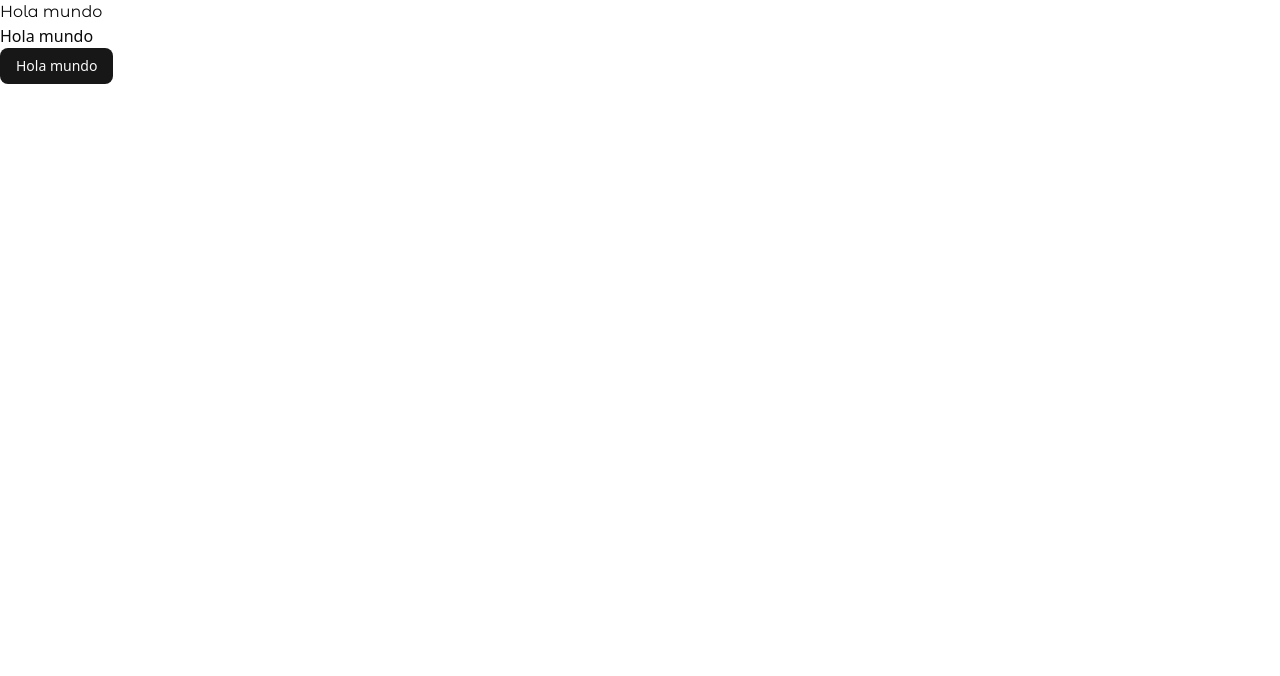
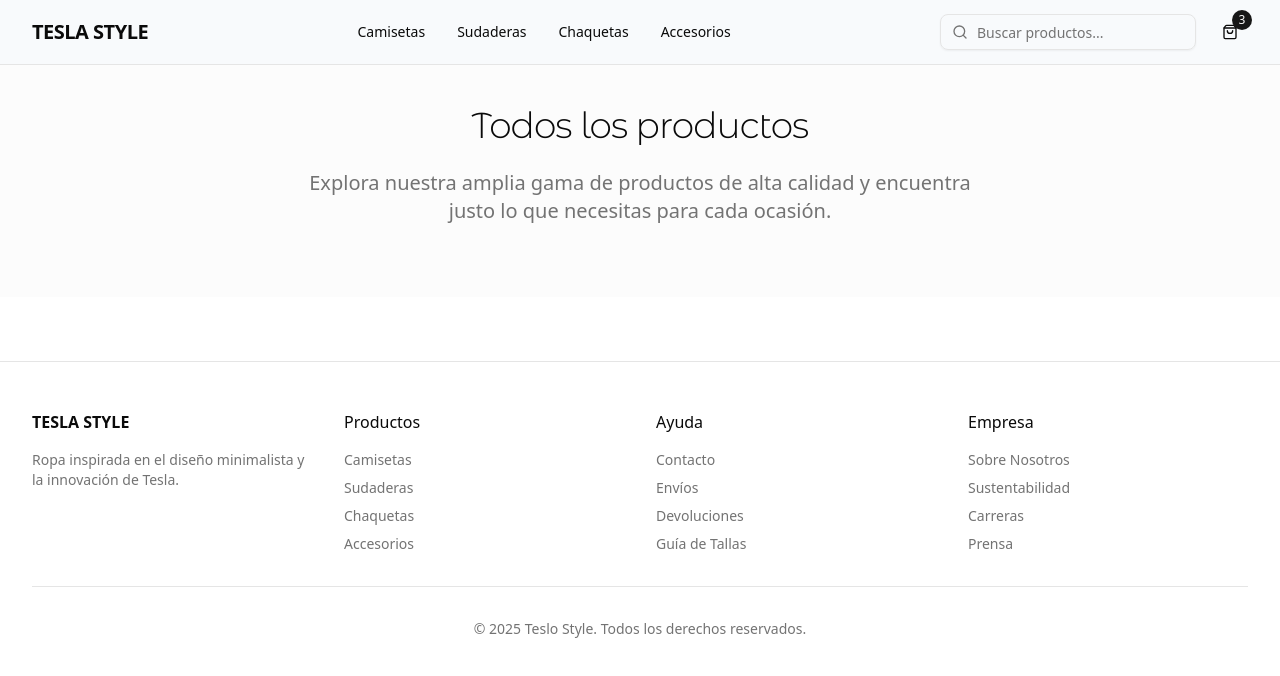
Before and after one commit to m1gang/teslo-shop-react, a React (Vite) app: page / in a window 1280 px wide. Shown: the top 676 px of the page. Built offline with nearby package versions, Linux system fonts and the light colour scheme.

Commit message:
Diseño del HomePage

```diff
--- /dev/null
+++ b/src/components/ui/input.tsx
@@ -0,0 +1,21 @@
+import * as React from "react"
+
+import { cn } from "@/lib/utils"
+
+function Input({ className, type, ...props }: React.ComponentProps<"input">) {
+  return (
+    <input
+      type={type}
+      data-slot="input"
+      className={cn(
+        "file:text-foreground placeholder:text-muted-foreground selection:bg-primary selection:text-primary-foreground dark:bg-input/30 border-input h-9 w-full min-w-0 rounded-md border bg-transparent px-3 py-1 text-base shadow-xs transition-[color,box-shadow] outline-none file:inline-flex file:h-7 file:border-0 file:bg-transparent file:text-sm file:font-medium disabled:pointer-events-none disabled:cursor-not-allowed disabled:opacity-50 md:text-sm",
+        "focus-visible:border-ring focus-visible:ring-ring/50 focus-visible:ring-[3px]",
+        "aria-invalid:ring-destructive/20 dark:aria-invalid:ring-destructive/40 aria-invalid:border-destructive",
+        className
+      )}
+      {...props}
+    />
+  )
+}
+
+export { Input }
--- /dev/null
+++ b/src/shop/components/CustomFooter.tsx
@@ -0,0 +1,52 @@
+import React from 'react'
+
+export const CustomFooter = () => {
+    return (
+        <footer className="border-t py-12 px-4 lg:px-8 mt-16">
+            <div className="container mx-auto">
+                <div className="grid grid-cols-1 md:grid-cols-4 gap-8">
+                    <div>
+                        <h3 className="font-semibold mb-4">TESLA STYLE</h3>
+                        <p className="text-sm text-muted-foreground">
+                            Ropa inspirada en el diseño minimalista y la innovación de Tesla.
+                        </p>
+                    </div>
+
+                    <div>
+                        <h4 className="font-medium mb-4">Productos</h4>
+                        <ul className="space-y-2 text-sm text-muted-foreground">
+                            <li><a href="#" className="hover:text-foreground">Camisetas</a></li>
+                            <li><a href="#" className="hover:text-foreground">Sudaderas</a></li>
+                            <li><a href="#" className="hover:text-foreground">Chaquetas</a></li>
+                            <li><a href="#" className="hover:text-foreground">Accesorios</a></li>
+                        </ul>
+                    </div>
+
+                    <div>
+                        <h4 className="font-medium mb-4">Ayuda</h4>
+                        <ul className="space-y-2 text-sm text-muted-foreground">
+                            <li><a href="#" className="hover:text-foreground">Contacto</a></li>
+                            <li><a href="#" className="hover:text-foreground">Envíos</a></li>
+                            <li><a href="#" className="hover:text-foreground">Devoluciones</a></li>
+                            <li><a href="#" className="hover:text-foreground">Guía de Tallas</a></li>
+                        </ul>
+                    </div>
+
+                    <div>
+                        <h4 className="font-medium mb-4">Empresa</h4>
+                        <ul className="space-y-2 text-sm text-muted-foreground">
+                            <li><a href="#" className="hover:text-foreground">Sobre Nosotros</a></li>
+                            <li><a href="#" className="hover:text-foreground">Sustentabilidad</a></li>
+                            <li><a href="#" className="hover:text-foreground">Carreras</a></li>
+                            <li><a href="#" className="hover:text-foreground">Prensa</a></li>
+                        </ul>
+                    </div>
+                </div>
+
+                <div className="border-t mt-8 pt-8 text-center text-sm text-muted-foreground">
+                    <p>&copy; {new Date().getFullYear()} Teslo Style. Todos los derechos reservados.</p>
+                </div>
+            </div>
+        </footer>
+    )
+}
--- /dev/null
+++ b/src/shop/components/CustomHeader.tsx
@@ -0,0 +1,58 @@
+import { Search, ShoppingBag, Menu } from "lucide-react";
+import { Button } from "@/components/ui/button";
+import { Input } from "@/components/ui/input";
+import { useState } from "react";
+
+export const CustomHeader = () => {
+    const [cartCount] = useState(3);
+    return <header className="sticky top-0 z-50 w-full border-b backdrop-blur bg-slate-50">
+        <div className="container mx-auto px-4 lg:px-8">
+            <div className="flex h-16 items-center justify-between">
+                {/* Logo */}
+                <div className="flex items-center space-x-4">
+                    <Button variant="ghost" size="icon" className="md:hidden">
+                        <Menu className="h-5 w-5" />
+                    </Button>
+                    <h1 className="text-xl font-semibold tracking-tight">TESLA STYLE</h1>
+                </div>
+
+                {/* Navigation - Desktop */}
+                <nav className="hidden md:flex items-center space-x-8">
+                    <a href="#" className="text-sm font-medium transition-colors hover:text-primary">
+                        Camisetas
+                    </a>
+                    <a href="#" className="text-sm font-medium transition-colors hover:text-primary">
+                        Sudaderas
+                    </a>
+                    <a href="#" className="text-sm font-medium transition-colors hover:text-primary">
+                        Chaquetas
+                    </a>
+                    <a href="#" className="text-sm font-medium transition-colors hover:text-primary">
+                        Accesorios
+                    </a>
+                </nav>
+
+                {/* Search and Cart */}
+                <div className="flex items-center space-x-4">
+                    <div className="hidden md:flex items-center space-x-2">
+                        <div className="relative">
+                            <Search className="absolute left-3 top-1/2 h-4 w-4 -translate-y-1/2 text-muted-foreground" />
+                            <Input placeholder="Buscar productos..." className="pl-9 w-64 h-9" />
+                        </div>
+                    </div>
+
+                    <Button variant="ghost" size="icon" className="md:hidden">
+                        <Search className="h-5 w-5" />
+                    </Button>
+
+                    <Button variant="ghost" size="icon" className="relative">
+                        <ShoppingBag className="h-5 w-5" />
+                        {cartCount > 0 && <span className="absolute -top-1 -right-1 h-5 w-5 rounded-full bg-primary text-primary-foreground text-xs flex items-center justify-center">
+                            {cartCount}
+                        </span>}
+                    </Button>
+                </div>
+            </div>
+        </div>
+    </header>;
+};
--- /dev/null
+++ b/src/shop/components/CustomJumbotron.tsx
@@ -0,0 +1,25 @@
+
+interface Props {
+    title: string;
+    subtitle?: string;
+}
+
+export const CustomJumbotron = ({ title, subtitle }: Props) => {
+
+    const defaultSubtitle = "Explora nuestra amplia gama de productos de alta calidad y encuentra justo lo que necesitas para cada ocasión.";
+
+
+    return (
+        <section className="py-10 px-4 lg:px-8 bg-muted/30">
+            <div className="container mx-auto text-center">
+                <h1 className="font-montserrat text-2xl lg:text-4xl font-light tracking-tight mb-6">
+                    {title}
+                </h1>
+                <p className="text-xl text-muted-foreground mb-8 max-w-2xl mx-auto">
+                    {subtitle || defaultSubtitle}
+                </p>
+
+            </div>
+        </section>
+    )
+}
--- a/src/shop/layouts/ShopLayout.tsx
+++ b/src/shop/layouts/ShopLayout.tsx
@@ -1,9 +1,13 @@
 import { Outlet } from 'react-router'
+import { CustomHeader } from '../components/CustomHeader'
+import { CustomFooter } from '../components/CustomFooter'
 
 export const ShopLayout = () => {
     return (
-        <div>
+        <div className="min-h-screen bg-background">
+            <CustomHeader />
             <Outlet />
+            <CustomFooter />
         </div>
     )
 }
--- a/src/shop/pages/home/HomePage.tsx
+++ b/src/shop/pages/home/HomePage.tsx
@@ -1,14 +1,9 @@
-import { Button } from '@/components/ui/button'
-import React from 'react'
+import { CustomJumbotron } from '@/shop/components/CustomJumbotron'
 
 export const HomePage = () => {
     return (
         <div>
-            <h1 className='font-montserrat'>Hola mundo</h1>
-            <h1>Hola mundo</h1>
-            <Button>
-                Hola mundo
-            </Button>
+            <CustomJumbotron title='Todos los productos' />
         </div>
     )
 }
```
